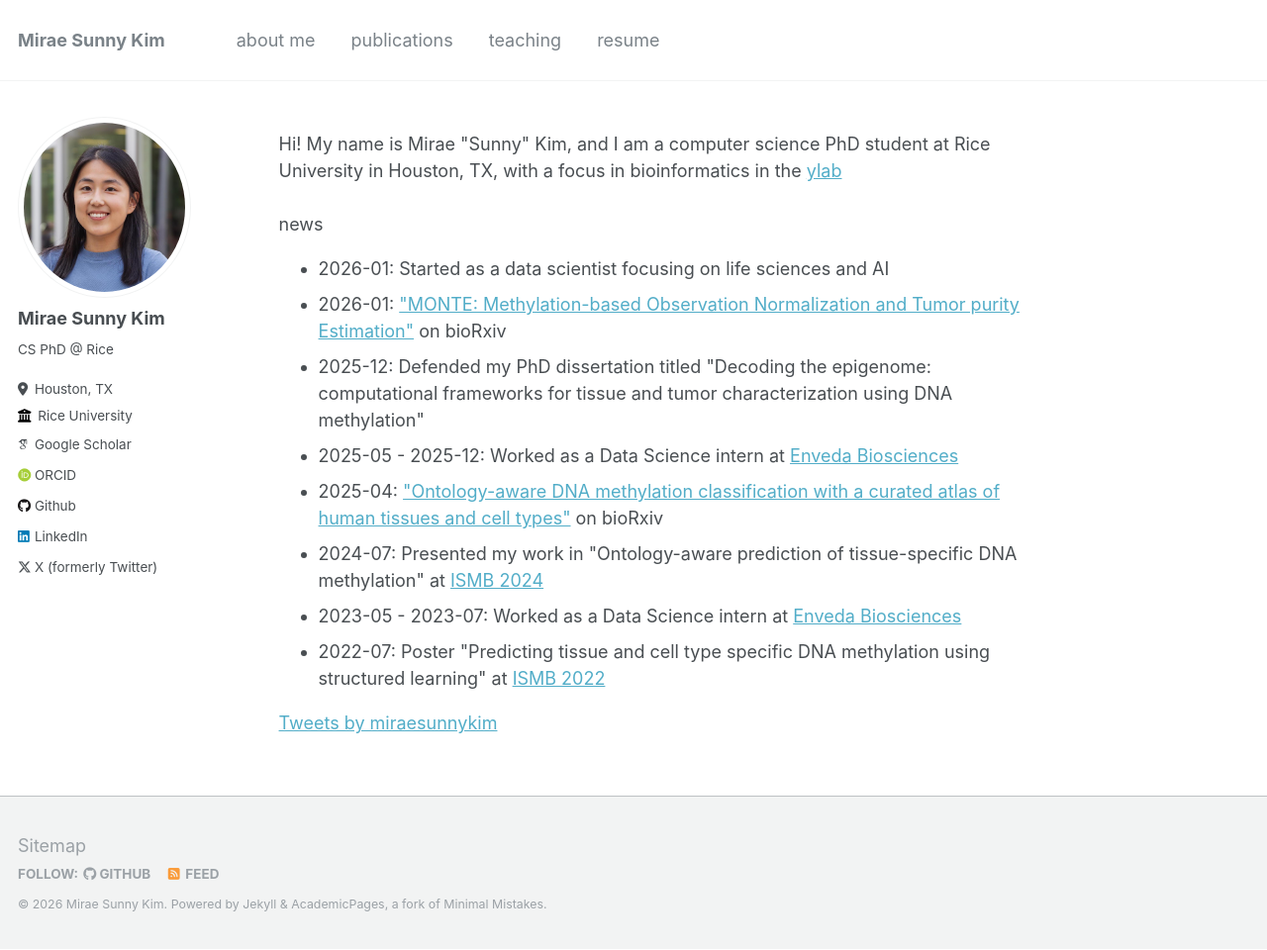
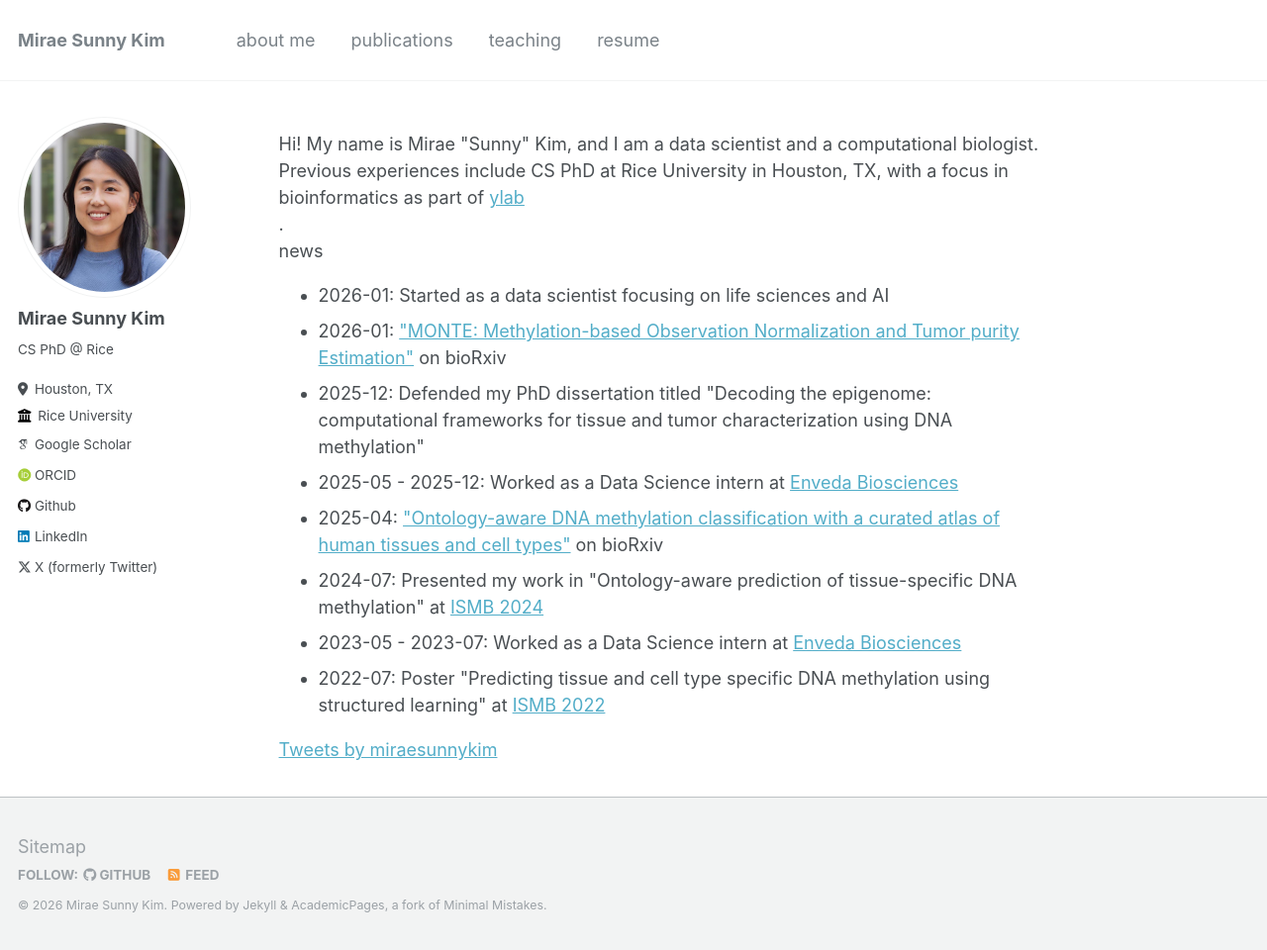
Before and after one commit to miraesunnykim/miraesunnykim.github.io, a Jekyll site: the page built from _pages/index.html, in a window 1280 px wide and 960 px high. Shown: the whole window at 99% size. Built offline with Jekyll 4.4.1, drawn with Linux system fonts in a browser that asks for light colours; some web fonts are replaced; comment, search, counter and statistics services are not loaded.

Commit message:
Revise introduction in index.html
Updated personal introduction to reflect current role and experiences.

```diff
--- a/_pages/index.html
+++ b/_pages/index.html
@@ -10,7 +10,7 @@ author_profile: true
 
 <body>
 
-Hi! My name is Mirae "Sunny" Kim, and I am a computer science PhD student at Rice University in Houston, TX, with a focus in bioinformatics in the <a href="https://www.cs.rice.edu/~vy/">ylab</a><br>
+Hi! My name is Mirae "Sunny" Kim, and I am a data scientist and a computational biologist. Previous experiences include CS PhD at Rice University in Houston, TX, with a focus in bioinformatics as part of <a href="https://www.cs.rice.edu/~vy/">ylab</a><br>.
 <br>
 news
 <ul>
```
